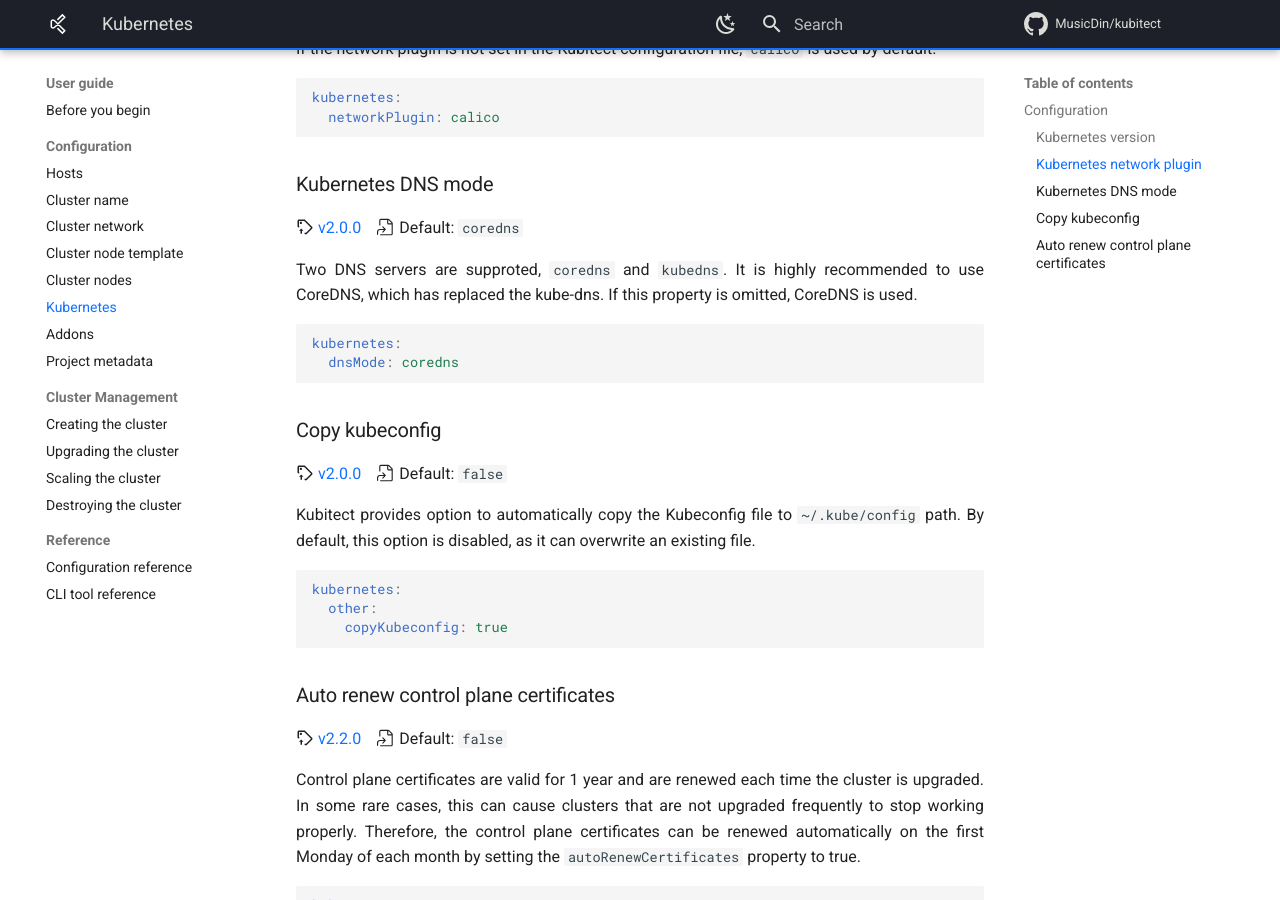
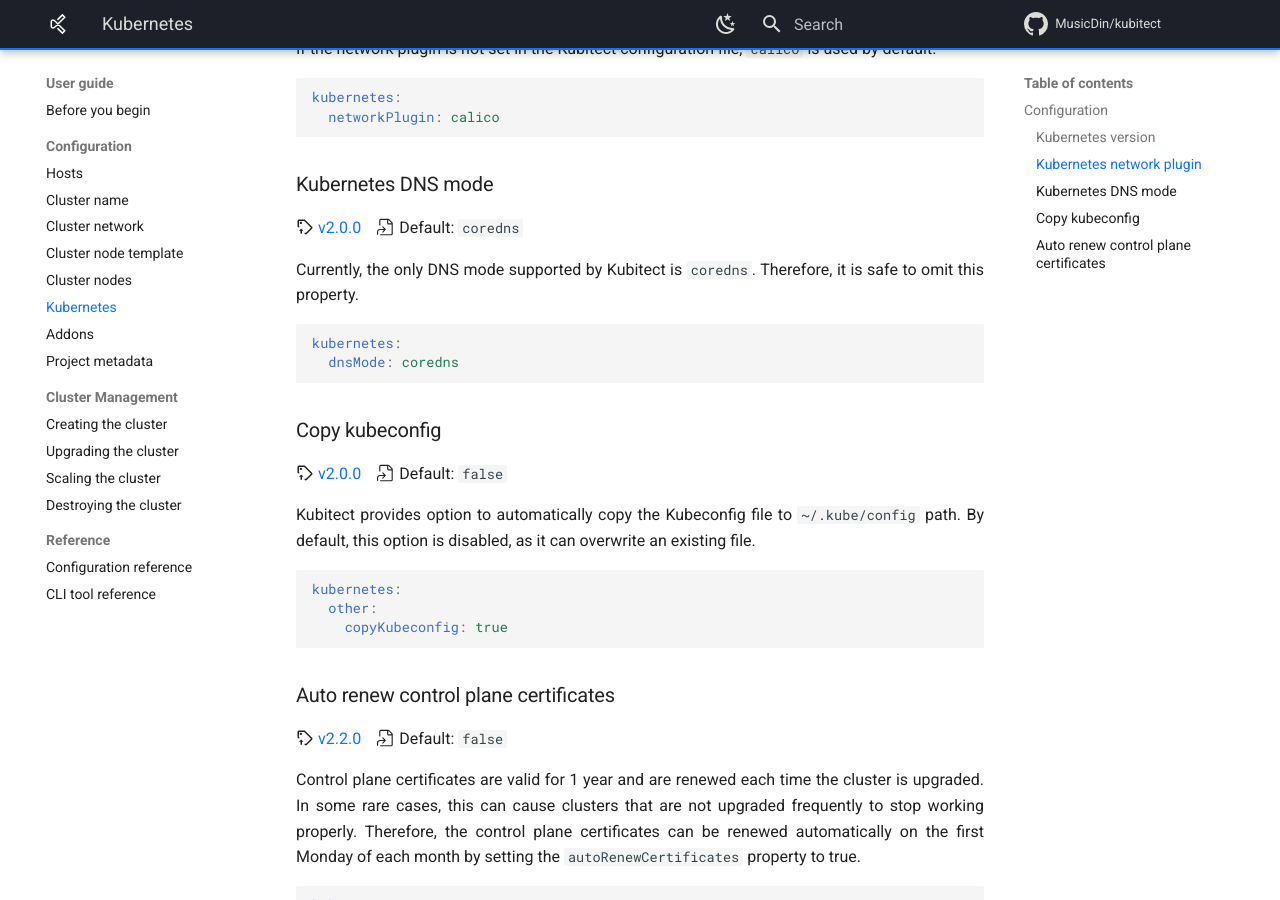
Before and after one commit to MusicDin/kubitect, an MkDocs documentation site: the page built from docs/user-guide/configuration/kubernetes.md, in a window 1280 px wide and 900 px high, scrolled down 920 px. Built offline with MkDocs 1.6.1 and Material for MkDocs 9.7.7, drawn with Linux system fonts in a browser that asks for light colours; comment, search, counter and statistics services are not loaded; the version menu is left out.

Commit message:
Update docs

````diff
--- a/docs/user-guide/configuration/kubernetes.md
+++ b/docs/user-guide/configuration/kubernetes.md
@@ -53,9 +53,8 @@
 &ensp;
 :octicons-file-symlink-file-24: Default: `coredns`
 
-Two DNS servers are supproted, `coredns` and `kubedns`.
-It is highly recommended to use CoreDNS, which has replaced the kube-dns.
-If this property is omitted, CoreDNS is used.
+Currently, the only DNS mode supported by Kubitect is `coredns`.
+Therefore, it is safe to omit this property.
 
 ```yaml
 kubernetes:
````
Also changed, not shown: docs/examples/full-example.md (+3 -1 lines), docs/user-guide/reference/configuration.md (+0 -1 lines).
